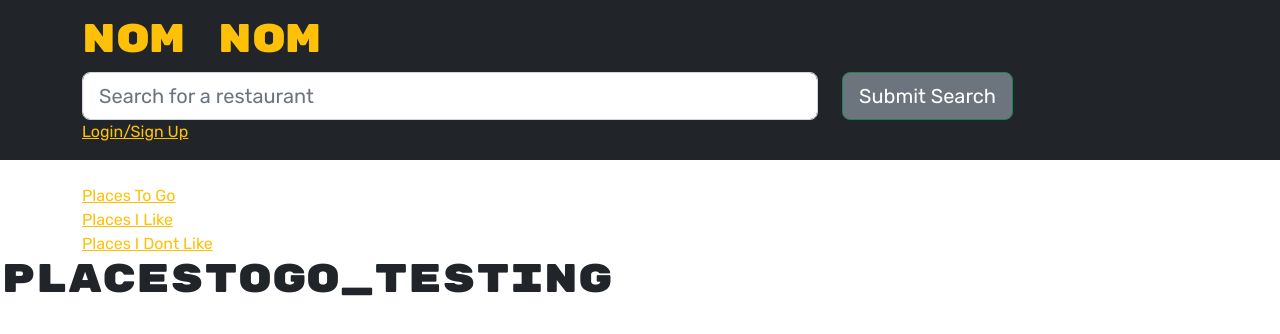
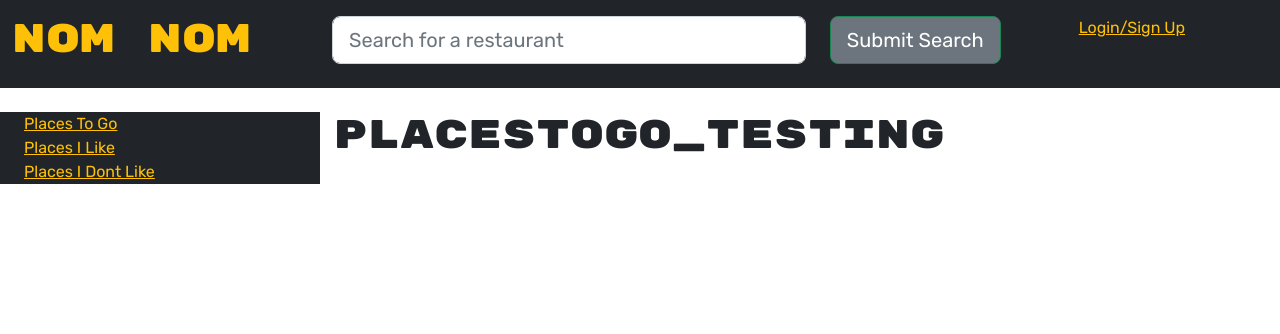
Before and after one commit to danieltran2016/Nom_Nom, a React (Create React App) app in the folder client/: page / in a window 1280 px wide. Shown: the top 334 px of the page. Built offline with nearby package versions, Linux system fonts and the light colour scheme.

Commit message:
change styles of Header and SideNavBar

```diff
--- a/client/src/App.js
+++ b/client/src/App.js
@@ -44,7 +44,12 @@ function App() {
       <Router>
         <>
           <Header />
+          <div class='container-fluid'>
+            <div class='row'>
+              <div class='col-3 bg-dark'>
                 <SideNavbar />
+              </div>
+              <div class='col-9'>
                 <Routes>
                   <Route
                     path='/'
@@ -67,6 +72,9 @@ function App() {
                     element={<h1 className='display-2'>Wrong page!</h1>}
                   />
                 </Routes>
+              </div>
+            </div>
+          </div>
         </>
       </Router>
     </ApolloProvider>
--- a/client/src/components/Header.js
+++ b/client/src/components/Header.js
@@ -46,9 +46,11 @@ const Header = () => {
 
   return (
     <>
-      <header className="bg-dark text-light mb-4 py-3 flex-row align-center">
-        <div className="container flex-row justify-space-between-lg justify-center align-center">
-          <h1 className="text-warning">Nom Nom</h1>
+      <header class="bg-dark text-light mb-4 py-3 flex-row align-center">
+        <div class='container-fluid'>
+          <div class="row justify-space-between-lg justify-center align-center">
+            <h1 class="text-warning col-3">Nom Nom</h1>
+            <div class='col-7'>
               <Form onSubmit={handleFormSubmit}>
                 <Row>
                   <Col xs={12} md={8}>
@@ -68,11 +70,15 @@ const Header = () => {
                   </Col>
                 </Row>
               </Form>
+            </div>
+            <div class='col-2'>
               {Auth.loggedIn() ? (
                 <Link class="text-warning" onClick={Auth.logout}>Logout</Link>
               ) : (
                 <Link class="text-warning" onClick={() => setShowModal(true)}>Login/Sign Up</Link>
               )}
+            </div>
+          </div>
         </div>
       </header>
       {/* set modal data up */}
```
Lines whose indentation alone changed are shown as unchanged.
